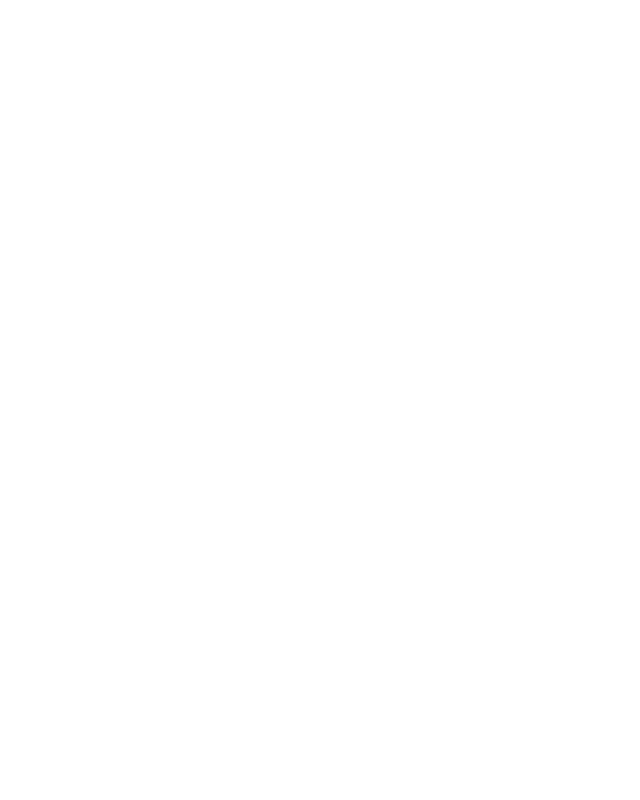
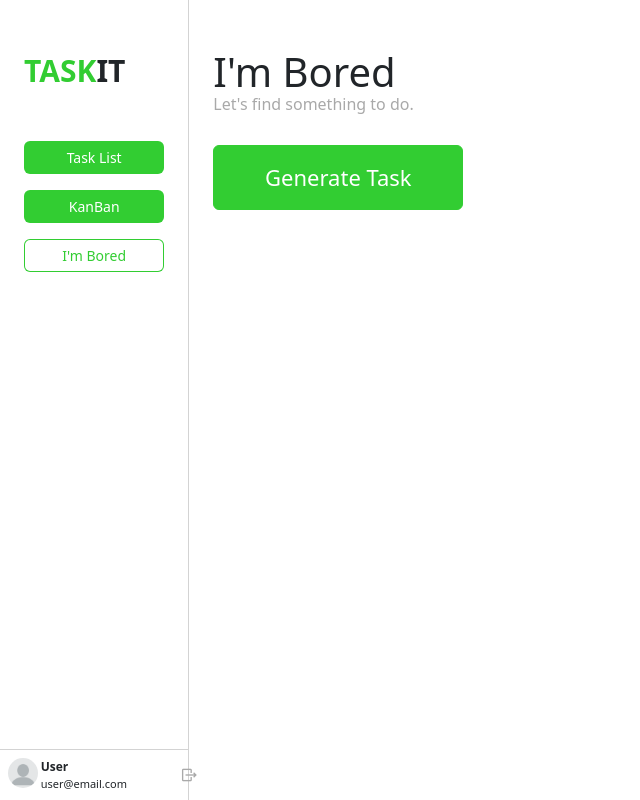
Before and after one commit to tsfento/taskit-project, an Angular app: page /user/im-bored in a window 1280 px wide. Before the commit this address led to /. Shown: the whole page, without its empty margins (0-640 px from the left). Built offline with nearby package versions, Linux system fonts and the light colour scheme.

Commit message:
Set up and styled bored api page

```diff
--- a/src/app/app-routing.module.ts
+++ b/src/app/app-routing.module.ts
@@ -4,6 +4,7 @@ import { TasksListComponent } from "./tasks-list/tasks-list.component";
 import { KanbanComponent } from "./kanban/kanban.component";
 import { LandingComponent } from "./landing/landing.component";
 import { ContainerComponent } from "./container/container.component";
+import { ImBoredComponent } from "./im-bored/im-bored.component";
 
 const appRoutes: Routes = [
   { path: '', component: LandingComponent },
@@ -11,6 +12,7 @@ const appRoutes: Routes = [
     { path: '', redirectTo: 'tasks-list', pathMatch: 'full' },
     { path: 'tasks-list', component: TasksListComponent },
     { path: 'kanban', component: KanbanComponent },
+    { path: 'im-bored', component: ImBoredComponent },
   ]},
 ];
 
--- a/src/app/app.module.ts
+++ b/src/app/app.module.ts
@@ -15,6 +15,7 @@ import { TaskModalComponent } from './tasks-list/task-modal/task-modal.component
 import { ToastComponent } from './toast/toast.component';
 import { FormatDatePipe } from './shared/pipes/format-date.pipe';
 import { SortTasksPipe } from './shared/pipes/sort-tasks.pipe';
+import { ImBoredComponent } from './im-bored/im-bored.component';
 
 @NgModule({
   declarations: [
@@ -30,6 +31,7 @@ import { SortTasksPipe } from './shared/pipes/sort-tasks.pipe';
     ToastComponent,
     FormatDatePipe,
     SortTasksPipe,
+    ImBoredComponent,
   ],
   imports: [
     BrowserModule,
--- /dev/null
+++ b/src/app/im-bored/im-bored.component.css
@@ -0,0 +1,54 @@
+.sub-heading {
+  color: darkgrey;
+  line-height: 1px;
+}
+
+.task-btn {
+  color: white;
+  font-size: 22px;
+  background-color: limegreen;
+  border: 1px solid limegreen;
+  width: 250px;
+  height: 65px;
+}
+
+.task-box {
+  border: 1px solid limegreen;
+  /* background-color: lightgreen; */
+  background-color: rgba(51, 170, 51, .1);
+  border-radius: 10px;
+  width: 400px;
+  height: 200px;
+  position: relative;
+}
+
+.task-text {
+  text-align: center;
+  vertical-align: middle;
+  line-height: 200px;
+  color: limegreen;
+  font-size: 22px;
+  font-weight: 600;
+}
+
+.vertical-center {
+  display: flex;
+  justify-content: center;
+  align-items: center;
+  margin-top: 100px;
+}
+
+.bi.action {
+  /* margin-right: 5px; */
+  cursor: pointer;
+  color: limegreen;
+  font-size: 30px;
+  text-align: right;
+  position: absolute;
+  bottom: 0px;
+  right: 5px;
+}
+
+.bi.action:hover {
+  color: green;
+}
--- /dev/null
+++ b/src/app/im-bored/im-bored.component.html
@@ -0,0 +1,11 @@
+<div class="containert mt-5">
+  <h1>I'm Bored</h1>
+  <p class="sub-heading">Let's find something to do.</p>
+  <button class="btn btn-success mt-4 task-btn" (click)="generateTask()">{{ !taskGenerated ? 'Generate Task' : 'Regenerate Task' }}</button>
+  <div class="container vertical-center">
+    <div class="task-box" *ngIf="taskTitle !== ''">
+      <p class="task-text">{{ taskTitle }}</p>
+      <i class="bi bi-plus action" (click)="addTask()"></i>
+    </div>
+  </div>
+</div>
--- /dev/null
+++ b/src/app/im-bored/im-bored.component.ts
@@ -0,0 +1,18 @@
+import { Component } from '@angular/core';
+
+@Component({
+  selector: 'app-im-bored',
+  templateUrl: './im-bored.component.html',
+  styleUrls: ['./im-bored.component.css']
+})
+export class ImBoredComponent {
+  taskGenerated: boolean = false;
+  taskTitle: string = '';
+
+  generateTask() {
+    this.taskGenerated = true;
+  }
+
+  addTask() {
+  }
+}
--- a/src/app/sidebar/sidebar.component.html
+++ b/src/app/sidebar/sidebar.component.html
@@ -3,8 +3,11 @@
   <button class="btn btn-success ms-sm-3 ms-xl-4 me-sm-3 me-xl-4"
   routerLinkActive="active"
   routerLink="./tasks-list">Task List</button>
+  <button class="btn btn-success ms-sm-3 ms-xl-4 me-sm-3 me-xl-4 mt-3"
+  routerLinkActive="active"
+  routerLink="./kanban">KanBan</button>
   <button class="btn btn-success ms-sm-3 ms-xl-4 me-sm-3 me-xl-4 mt-3 mb-auto"
   routerLinkActive="active"
-  routerLink="./kanban">KanBan</button>
+  routerLink="./im-bored">I'm Bored</button>
   <app-user-info-box></app-user-info-box>
 </nav>
--- a/src/app/tasks-list/task-modal/task-modal.component.html
+++ b/src/app/tasks-list/task-modal/task-modal.component.html
@@ -47,8 +47,7 @@
             <div class="d-flex justify-content-between mt-3 pb-4">
               <button type="button" class="btn btn-secondary" data-bs-dismiss="modal" (click)="resetForm()">Cancel</button>
               <div>
-                <button *ngIf="!isEditing" type="button" class="btn btn-success" data-bs-dismiss="modal" (click)="onSubmitForm()" [disabled]="!taskForm.valid">Create</button>
-                <button *ngIf="isEditing" type="button" class="btn btn-success" data-bs-dismiss="modal" (click)="onSubmitForm()" [disabled]="!taskForm.valid">Update</button>
+                <button type="button" class="btn btn-success" data-bs-dismiss="modal" (click)="onSubmitForm()" [disabled]="!taskForm.valid">{{ !isEditing ? 'Create' : 'Update' }}</button>
               </div>
             </div>
           </div>
```
